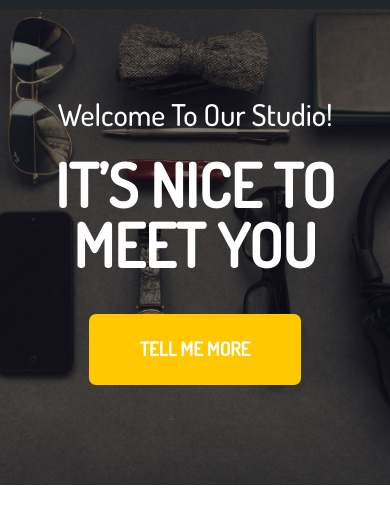
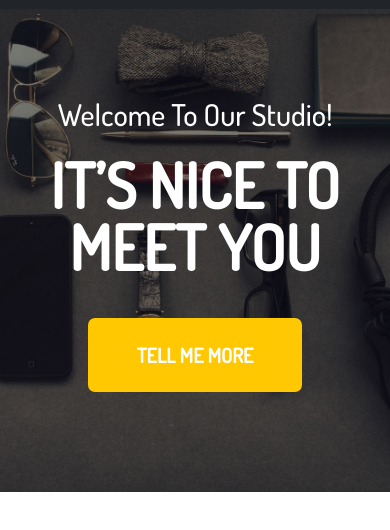
Before and after one commit to Zarina171717/startBootstrap, a plain HTML site: page index.html in a window 390 px wide. Shown: the part 76-606 px from the top of the page. Drawn offline with nearby package versions, Linux system fonts and the light colour scheme.

Commit message:
welcomeresponsv

```diff
--- a/_welcome.sass
+++ b/_welcome.sass
@@ -6,7 +6,7 @@
     .box
         h1
             font-size: 40px
-            margin-top: 75px
+            margin-top: 55px
         h2
             font-size: 90px
             font-weight: 700
@@ -16,11 +16,11 @@
             &:hover
                 cursor: auto
         .btn
-            padding: 20px 50px
+            padding: 21px 48px
             color: #ffff
             background-color: #ffc800
             font-weight: 600
-            font-size: 19px
+            font-size: 20px
             border-radius: 7px
             &:hover
                 background-color: #d9aa00
@@ -35,19 +35,24 @@
         .box
             h1
                 font-size: 30px
-                color: #ffff
                 margin-top: 75px
             h2
-                font-size: 60px
-                color: #ffff
+                font-size: 62px
                 font-weight: 700
                 margin: 25px 0 40px
+            h1,h2
+                color: #ffff
+                &:hover
+                    cursor: auto
             .btn
-                padding: 20px 50px
+                padding: 21px 48px
                 color: #ffff
                 background-color: #ffc800
                 font-weight: 600
-                font-size: 19px
+                font-size: 20px
                 border-radius: 7px
                 &:hover
                     background-color: #d9aa00
+                h3
+                    &:hover
+                        cursor: pointer
```
Also changed, not shown: style.css, 1 other file.
